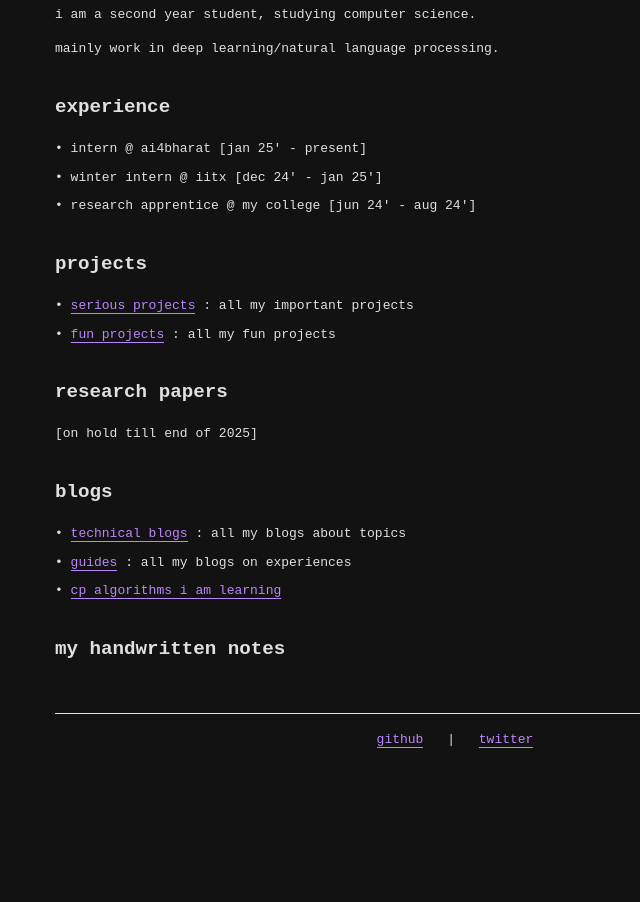
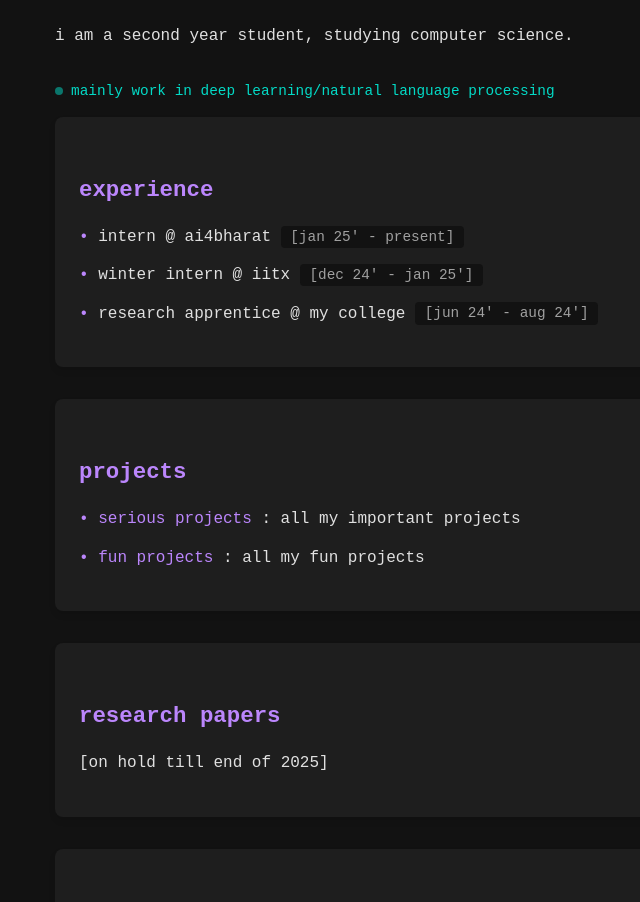
Before and after one commit to Vaibhaav-Tiwari/CSyapper.github.io, a plain HTML site: page index.html in a window 1280 px wide. Shown: the part 113-1015 px from the top of the page, without its empty margins (185-825 px from the left). Before the commit the page ends 896 px from the top, so only its background shows below. Drawn offline with Linux system fonts and the light colour scheme.

Commit message:
Update index.html

```diff
--- a/index.html
+++ b/index.html
@@ -5,70 +5,173 @@
     <meta name="viewport" content="width=device-width, initial-scale=1.0">
     <title>neuralnets - Personal Website</title>
     <style>
-        /* Dark theme colors */
+        /* Enhanced dark theme colors with CSS variables */
         :root {
             --bg-color: #121212;
+            --bg-secondary: #1e1e1e;
             --text-color: #e0e0e0;
-            --link-color: #BB86FC;
-            --link-hover-color: #3700B3;
+            --text-secondary: #a0a0a0;
+            --accent-color: #BB86FC;
+            --accent-hover: #3700B3;
+            --success-color: #03DAC6;
             --section-spacing: 2rem;
+            --transition-speed: 0.3s;
+        }
+
+        /* Smooth scrolling for the whole page */
+        html {
+            scroll-behavior: smooth;
         }
 
         body {
             background-color: var(--bg-color);
             color: var(--text-color);
-            font-family: monospace;
+            font-family: 'Fira Code', monospace;
             line-height: 1.6;
             margin: 0;
             padding: 2rem;
             max-width: 800px;
             margin: 0 auto;
+            transition: all var(--transition-speed) ease;
         }
 
+        /* Gradient text effect for main heading */
         h1 {
-            font-size: 1.5rem;
+            font-size: 2rem;
             margin-bottom: var(--section-spacing);
+            background: linear-gradient(45deg, var(--accent-color), var(--success-color));
+            -webkit-background-clip: text;
+            -webkit-text-fill-color: transparent;
+            background-clip: text;
         }
 
         h2 {
-            font-size: 1.2rem;
+            font-size: 1.4rem;
             margin-top: var(--section-spacing);
             margin-bottom: 1rem;
+            color: var(--accent-color);
         }
 
+        /* Enhanced link styling */
         a {
-            color: var(--link-color);
+            color: var(--accent-color);
             text-decoration: none;
-            border-bottom: 1px solid var(--link-color);
+            position: relative;
+            transition: all var(--transition-speed) ease;
         }
 
-        a:hover {
-            color: var(--link-hover-color);
-            border-bottom-color: var(--link-hover-color);
+        a::after {
+            content: '';
+            position: absolute;
+            width: 0;
+            height: 1px;
+            bottom: -2px;
+            left: 0;
+            background-color: var(--accent-color);
+            transition: width var(--transition-speed) ease;
         }
 
+        a:hover::after {
+            width: 100%;
+        }
+
+        /* Card-style sections */
+        .section {
+            background-color: var(--bg-secondary);
+            padding: 1.5rem;
+            border-radius: 8px;
+            margin-bottom: var(--section-spacing);
+            box-shadow: 0 4px 6px rgba(0, 0, 0, 0.1);
+            transition: transform var(--transition-speed) ease;
+        }
+
+        .section:hover {
+            transform: translateY(-2px);
+        }
+
+        /* Enhanced list styling */
         ul {
             list-style-type: none;
             padding: 0;
         }
 
         li {
-            margin-bottom: 0.5rem;
+            margin-bottom: 0.8rem;
+            padding-left: 1.2rem;
+            position: relative;
         }
 
+        li::before {
+            content: '•';
+            color: var(--accent-color);
+            position: absolute;
+            left: 0;
+        }
+
+        /* Badge styling for dates */
+        .date-badge {
+            background-color: var(--bg-color);
+            padding: 0.2rem 0.6rem;
+            border-radius: 4px;
+            font-size: 0.9rem;
+            color: var(--text-secondary);
+        }
+
+        /* Enhanced footer */
         .footer {
             margin-top: 3rem;
             padding-top: 1rem;
-            border-top: 1px solid var(--text-color);
+            border-top: 1px solid var(--bg-secondary);
             text-align: center;
+            display: flex;
+            justify-content: center;
+            gap: 2rem;
         }
 
         .footer a {
-            margin: 0 1rem;
+            display: flex;
+            align-items: center;
+            gap: 0.5rem;
         }
 
-        .section {
-            margin-bottom: var(--section-spacing);
+        /* Status indicator */
+        .status {
+            display: inline-flex;
+            align-items: center;
+            gap: 0.5rem;
+            font-size: 0.9rem;
+            color: var(--success-color);
+        }
+
+        .status::before {
+            content: '';
+            width: 8px;
+            height: 8px;
+            background-color: var(--success-color);
+            border-radius: 50%;
+            display: inline-block;
+            animation: pulse 2s infinite;
+        }
+
+        @keyframes pulse {
+            0% { opacity: 1; }
+            50% { opacity: 0.5; }
+            100% { opacity: 1; }
+        }
+
+        /* Responsive design improvements */
+        @media (max-width: 600px) {
+            body {
+                padding: 1rem;
+            }
+
+            h1 {
+                font-size: 1.5rem;
+            }
+
+            .section {
+                padding: 1rem;
+            }
         }
     </style>
 </head>
@@ -77,22 +180,22 @@
         <h1>hi, i am <u>neuralnets</u>!</h1>
 
         <p>i am a second year student, studying computer science.</p>
-        <p>mainly work in deep learning/natural language processing.</p>
+        <p class="status">mainly work in deep learning/natural language processing</p>
 
         <section class="section">
             <h2>experience</h2>
             <ul>
-                <li>• intern @ ai4bharat [jan 25' - present]</li>
-                <li>• winter intern @ iitx [dec 24' - jan 25']</li>
-                <li>• research apprentice @ my college [jun 24' - aug 24']</li>
+                <li>intern @ ai4bharat <span class="date-badge">[jan 25' - present]</span></li>
+                <li>winter intern @ iitx <span class="date-badge">[dec 24' - jan 25']</span></li>
+                <li>research apprentice @ my college <span class="date-badge">[jun 24' - aug 24']</span></li>
             </ul>
         </section>
 
         <section class="section">
             <h2>projects</h2>
             <ul>
-                <li>• <a href="#">serious projects</a> : all my important projects</li>
-                <li>• <a href="#">fun projects</a> : all my fun projects</li>
+                <li><a href="#">serious projects</a> : all my important projects</li>
+                <li><a href="#">fun projects</a> : all my fun projects</li>
             </ul>
         </section>
 
@@ -104,9 +207,9 @@
         <section class="section">
             <h2>blogs</h2>
             <ul>
-                <li>• <a href="#">technical blogs</a> : all my blogs about topics</li>
-                <li>• <a href="#">guides</a> : all my blogs on experiences</li>
-                <li>• <a href="#">cp algorithms i am learning</a></li>
+                <li><a href="#">technical blogs</a> : all my blogs about topics</li>
+                <li><a href="#">guides</a> : all my blogs on experiences</li>
+                <li><a href="#">cp algorithms i am learning</a></li>
             </ul>
         </section>
 
@@ -116,8 +219,30 @@
     </main>
 
     <footer class="footer">
-        <a href="https://github.com/yourusername">github</a> |
-        <a href="https://twitter.com/yourusername">twitter</a>
+        <a href="https://github.com/vaibhaav-tiwari">
+            <svg height="24" width="24" viewBox="0 0 16 16">
+                <path fill="currentColor" d="M8 0C3.58 0 0 3.58 0 8c0 3.54 2.29 6.53 5.47 7.59.4.07.55-.17.55-.38 0-.19-.01-.82-.01-1.49-2.01.37-2.53-.49-2.69-.94-.09-.23-.48-.94-.82-1.13-.28-.15-.68-.52-.01-.53.63-.01 1.08.58 1.23.82.72 1.21 1.87.87 2.33.66.07-.52.28-.87.51-1.07-1.78-.2-3.64-.89-3.64-3.95 0-.87.31-1.59.82-2.15-.08-.2-.36-1.02.08-2.12 0 0 .67-.21 2.2.82.64-.18 1.32-.27 2-.27.68 0 1.36.09 2 .27 1.53-1.04 2.2-.82 2.2-.82.44 1.1.16 1.92.08 2.12.51.56.82 1.27.82 2.15 0 3.07-1.87 3.75-3.65 3.95.29.25.54.73.54 1.48 0 1.07-.01 1.93-.01 2.2 0 .21.15.46.55.38A8.013 8.013 0 0016 8c0-4.42-3.58-8-8-8z"></path>
+            </svg>
+            github
+        </a>
+        <a href="https://x.com/RVariable65703">
+            <svg height="24" width="24" viewBox="0 0 24 24">
+                <path fill="currentColor" d="M18.244 2.25h3.308l-7.227 8.26 8.502 11.24H16.17l-5.214-6.817L4.99 21.75H1.68l7.73-8.835L1.254 2.25H8.08l4.713 6.231zm-1.161 17.52h1.833L7.084 4.126H5.117z"></path>
+            </svg>
+            twitter
+        </a>
+        <a href="https://linkedin.com/in/vaibhaavtiwari">
+            <svg height="24" width="24" viewBox="0 0 24 24">
+                <path fill="currentColor" d="M20.5 2h-17A1.5 1.5 0 002 3.5v17A1.5 1.5 0 003.5 22h17a1.5 1.5 0 001.5-1.5v-17A1.5 1.5 0 0020.5 2zM8 19H5v-9h3zM6.5 8.25A1.75 1.75 0 118.3 6.5a1.78 1.78 0 01-1.8 1.75zM19 19h-3v-4.74c0-1.42-.6-1.93-1.38-1.93A1.74 1.74 0 0013 14.19a.66.66 0 000 .14V19h-3v-9h2.9v1.3a3.11 3.11 0 012.7-1.4c1.55 0 3.36.86 3.36 3.66z"></path>
+            </svg>
+            LinkedIn
+        </a>
+        <a href="https://drive.google.com/drive/folders/yourdriveid">
+            <svg height="24" width="24" viewBox="0 0 24 24">
+                <path fill="currentColor" d="M12 10L7 3H17L22 10H12zM2 10L7 3L9.5 7L4.5 14H2V10zM12 10H22L17 21H7L12 10zM4.5 14L9.5 7L12 10L7 21H4.5V14z"></path>
+            </svg>
+            Resume
+        </a>
     </footer>
 </body>
 </html>
```
